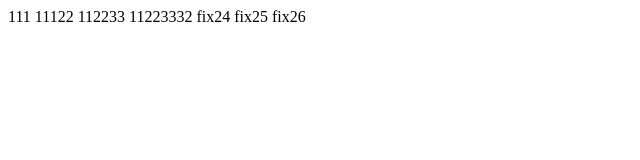
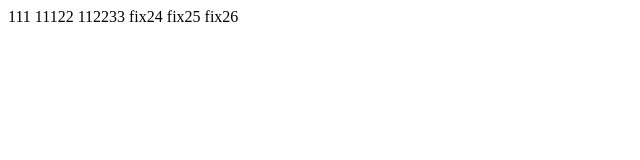
Before and after one commit to thechotinun/git-flow, a website: page index1.html in a window 1280 px wide. Shown: the whole page, without its empty margins (0-640 px from the left). Drawn offline with Linux system fonts and the light colour scheme.

Commit message:
remove index 1

```diff
--- a/index1.html
+++ b/index1.html
@@ -9,7 +9,6 @@
     <span>111</span>
     <span>11122</span>
     <span>112233</span>
-    <span>11223332</span>
     <span>fix24</span>
     <span>fix25</span>
     <span>fix26</span>
```
